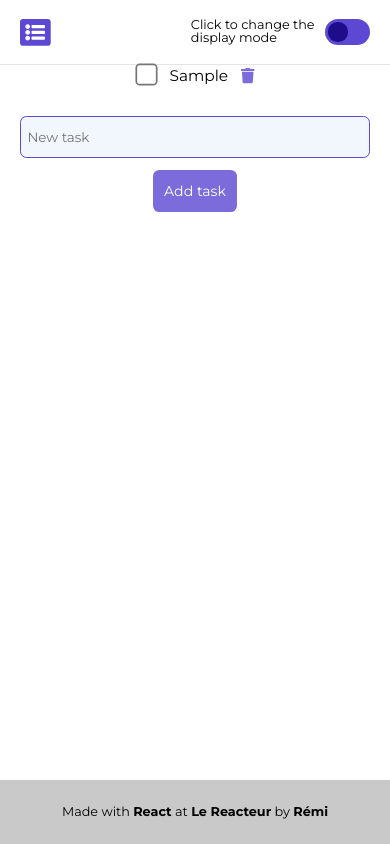
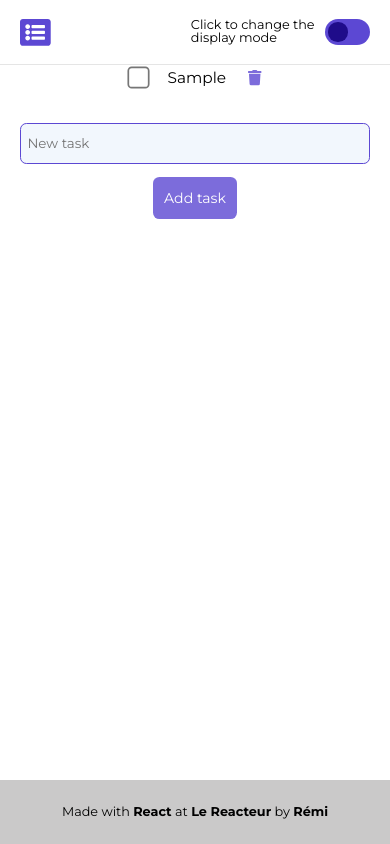
Before and after one commit to Remi-deronzier/react-todo-list, a React (Create React App) app: page / in a window 390 px wide. Both pictures are taken after typing "Sample" into the empty fields and a click on the button "Add task". Built offline with nearby package versions, Linux system fonts and the light colour scheme; no server answers.

Commit message:
improvement responsive for mobile : tasks

```diff
--- a/src/App.css
+++ b/src/App.css
@@ -189,14 +189,19 @@ main {
   margin-bottom: 5rem;
 }
 
+.task {
+  display: flex;
+  align-items: center;
+}
+
 .task:not(:last-child) {
-  margin-bottom: 2rem;
+  margin-bottom: 3rem;
 }
 
 .input-checkbox {
   transform: scale(1.7);
   transition: transform var(--transition-time);
-  margin-right: 2rem;
+  margin-right: 3.5rem;
 }
 
 .input-checkbox:hover {
@@ -206,10 +211,16 @@ main {
 
 .lb-checkbox {
   cursor: pointer;
+  line-height: 4rem;
+}
+
+.task-trash {
+  display: flex;
+  align-items: center;
 }
 
 .trash {
-  margin-left: 2rem;
+  margin-left: 3.5rem;
   color: var(--purple);
   opacity: var(--transition-opacity);
   transition: all var(--transition-time);
--- a/src/Components/Tasks.js
+++ b/src/Components/Tasks.js
@@ -22,6 +22,7 @@ const Tasks = ({
                 id={`task${index}`} // Link label and input field
                 onChange={() => handleChecked(index)}
               ></input>
+              <div className="task-trash">
                 <label
                   className={darkMode ? "white lb-checkbox" : "lb-checkbox"}
                   htmlFor={`task${index}`}
@@ -37,6 +38,7 @@ const Tasks = ({
                   onClick={() => handleDeleteTask(index)}
                   className="trash"
                 />
+              </div>
             </div>
           );
         })}
```
Lines whose indentation alone changed are shown as unchanged.
